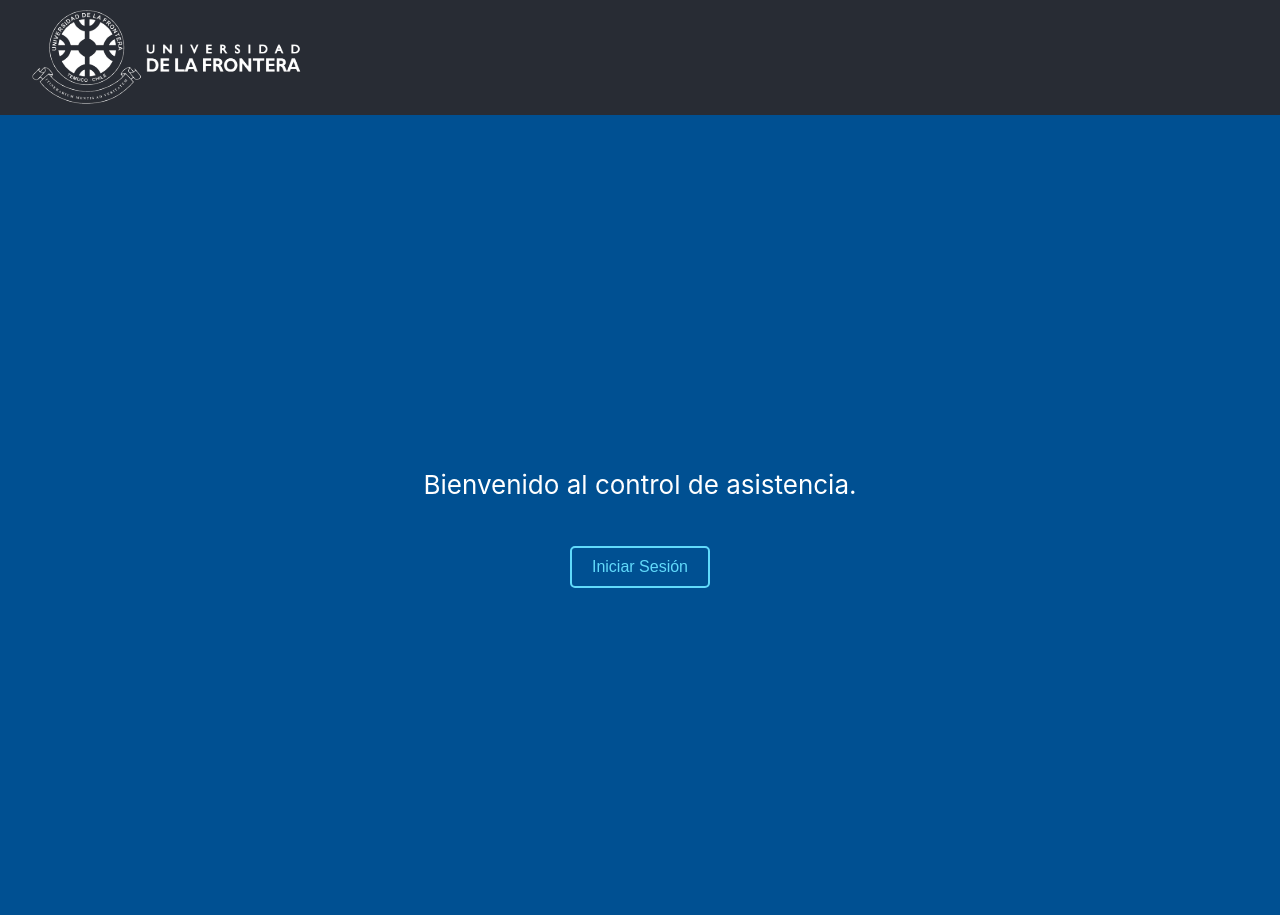
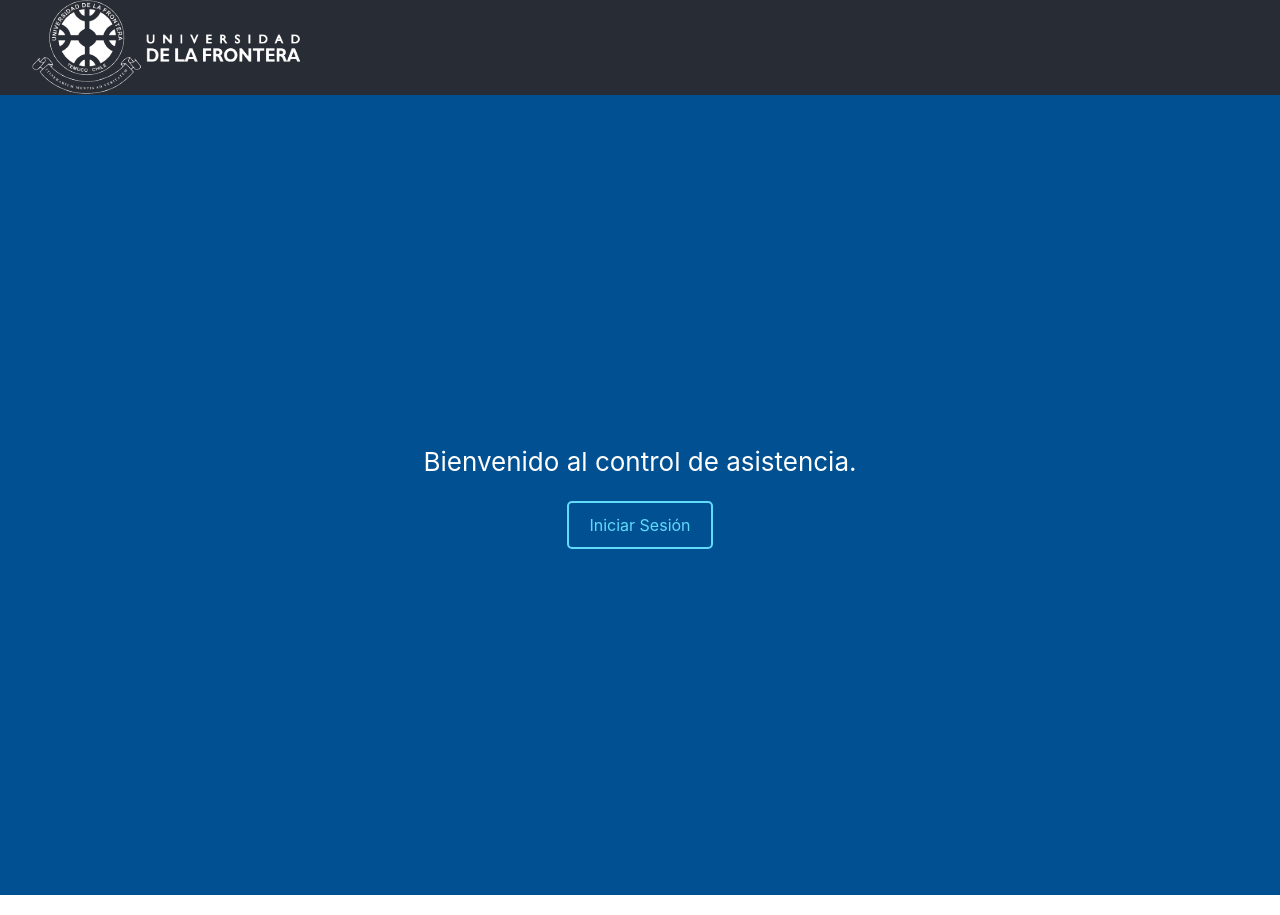
Before and after one commit to 06-Benjamin-V/CtrlAsistencia, a React (Create React App) app in the folder ui-ctrlAsistencia/: page / in a window 1280 px wide. Built offline with nearby package versions, Linux system fonts and the light colour scheme.

Commit message:
fix final de TailwindCSS

```diff
--- a/ui-ctrlAsistencia/package.json
+++ b/ui-ctrlAsistencia/package.json
@@ -41,6 +41,6 @@
   "devDependencies": {
     "autoprefixer": "^10.4.21",
     "postcss": "^8.5.6",
-    "tailwindcss": "^4.1.14"
+    "tailwindcss": "^3.4.18"
   }
 }
--- /dev/null
+++ b/ui-ctrlAsistencia/postcss.config.js
@@ -0,0 +1,6 @@
+module.exports = {
+  plugins: {
+    tailwindcss: {},
+    autoprefixer: {},
+  },
+}
--- a/ui-ctrlAsistencia/src/index.css
+++ b/ui-ctrlAsistencia/src/index.css
@@ -1,3 +1,7 @@
+@tailwind base;
+@tailwind components;
+@tailwind utilities;
+
 body {
   margin: 0;
   font-family: -apple-system, BlinkMacSystemFont, 'Segoe UI', 'Roboto', 'Oxygen',
--- /dev/null
+++ b/ui-ctrlAsistencia/tailwind.config.js
@@ -0,0 +1,10 @@
+/** @type {import('tailwindcss').Config} */
+module.exports = {
+  content: [
+    "./src/**/*.{js,jsx,ts,tsx}"
+  ],
+  theme: {
+    extend: {},
+  },
+  plugins: [],
+}
```
Also changed, not shown: 1 other file (tests, documents, lock files or other folders).
